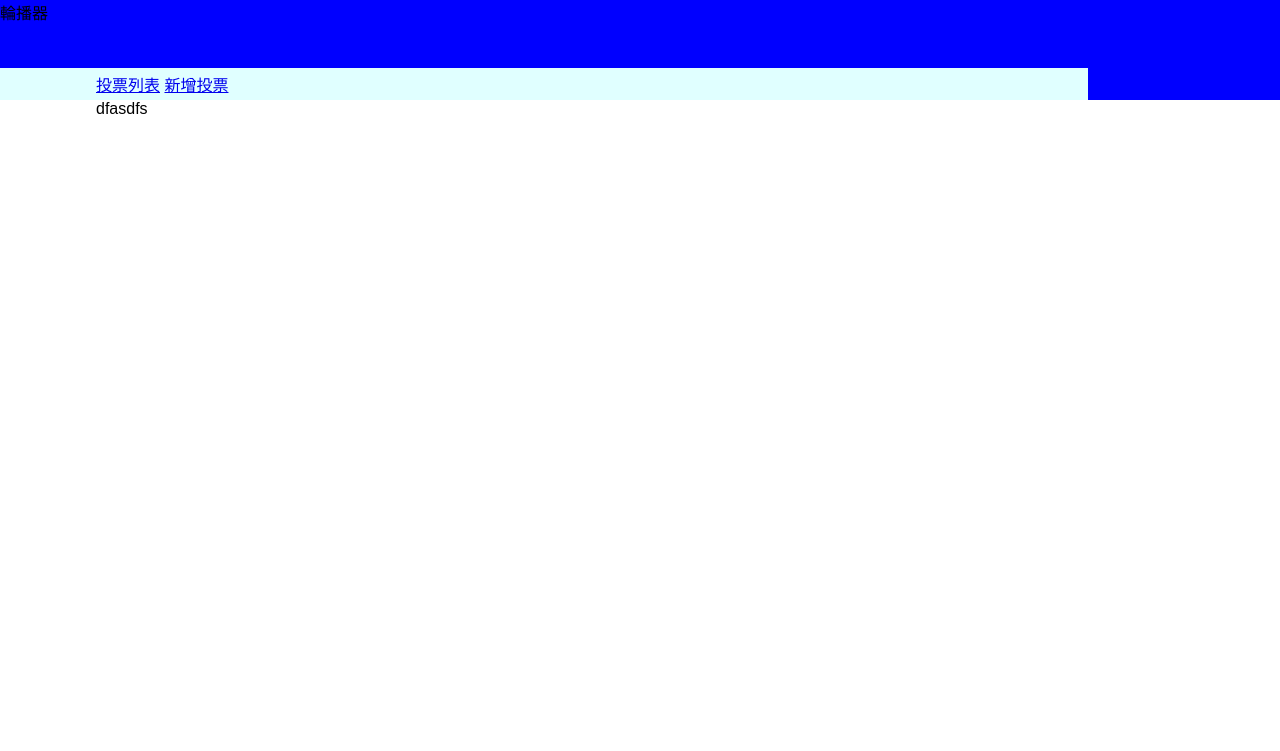
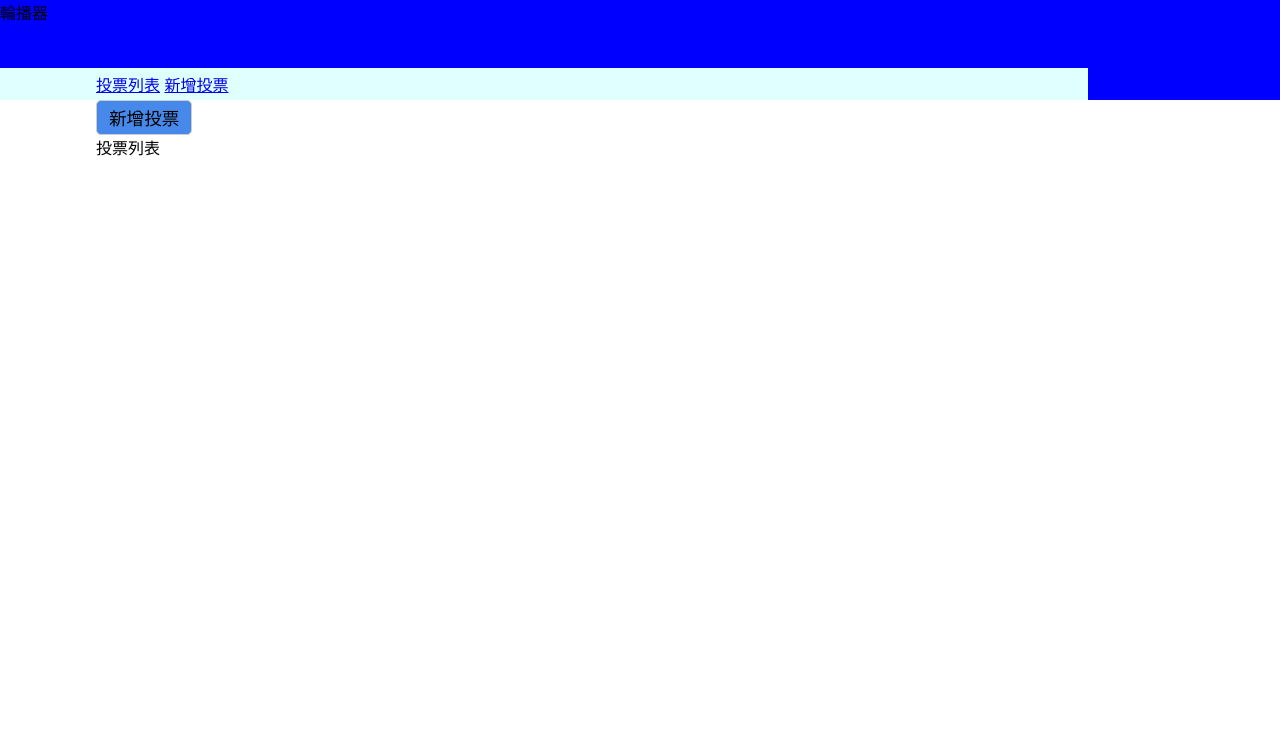
Before and after one commit to mackliu/11101-vote, a PHP site: page /back.php in a window 1280 px wide. Shown: the top 751 px of the page. Run offline with PHP 8.4, Linux system fonts and the light colour scheme.

Commit message:
建立動態載入頁面機制

```diff
--- a/back.php
+++ b/back.php
@@ -15,8 +15,22 @@
     ?>
 </div>
 <div id="container">
-    dfasdfs
+<?php
+if(isset($_GET['do'])){
+    $file="./back/".$_GET['do'].".php";
+    include $file;
+}else{
+?>
+    <button class="btn btn-primary" onclick="location.href='?do=add_vote'">新增投票</button>
+
+    <div>投票列表</div>
+<?php
+}
+?>
 </div>
+
+
+
 <div>
     <?php include "./layout/footer.php";?>
 </div>
--- /dev/null
+++ b/back/add_vote.php
@@ -0,0 +1 @@
+新增投票的表單
--- a/css/basic.css
+++ b/css/basic.css
@@ -34,3 +34,26 @@ footer{
     background:black;
     color:white;
 }
+
+/*--common components---*/
+.btn{
+    display: inline-block;
+    border:1px solid #ccc;
+    border-radius:5px;
+    background:grey;
+    padding:0.25rem 0.75rem;
+    font-size:1.1rem;
+    box-sizing: 0 0 10px #ccc;
+}
+.btn.btn-primary{
+    background-color:rgb(71, 137, 235);
+}
+.btn.btn-info{
+    background-color:aqua;
+}
+.btn.btn-danger{
+    background-color:rgb(248, 78, 78);
+}
+.btn.btn-warning{
+    background-color:rgb(221, 190, 11);
+}
```
